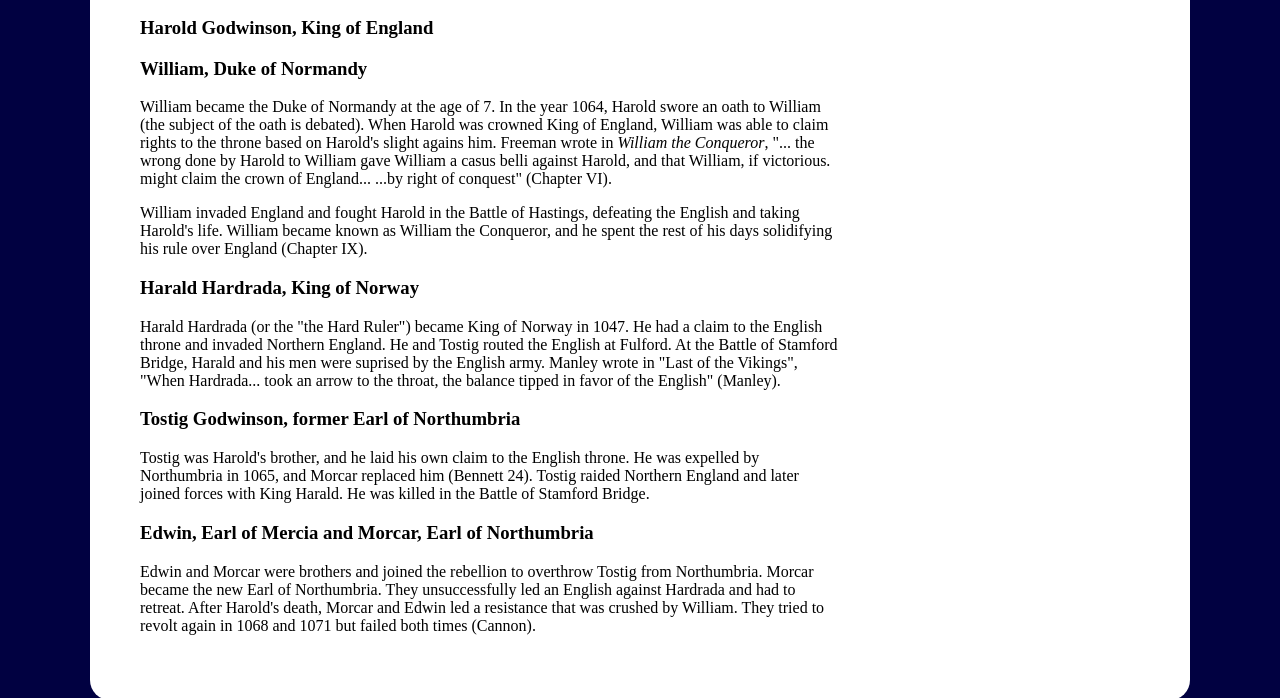
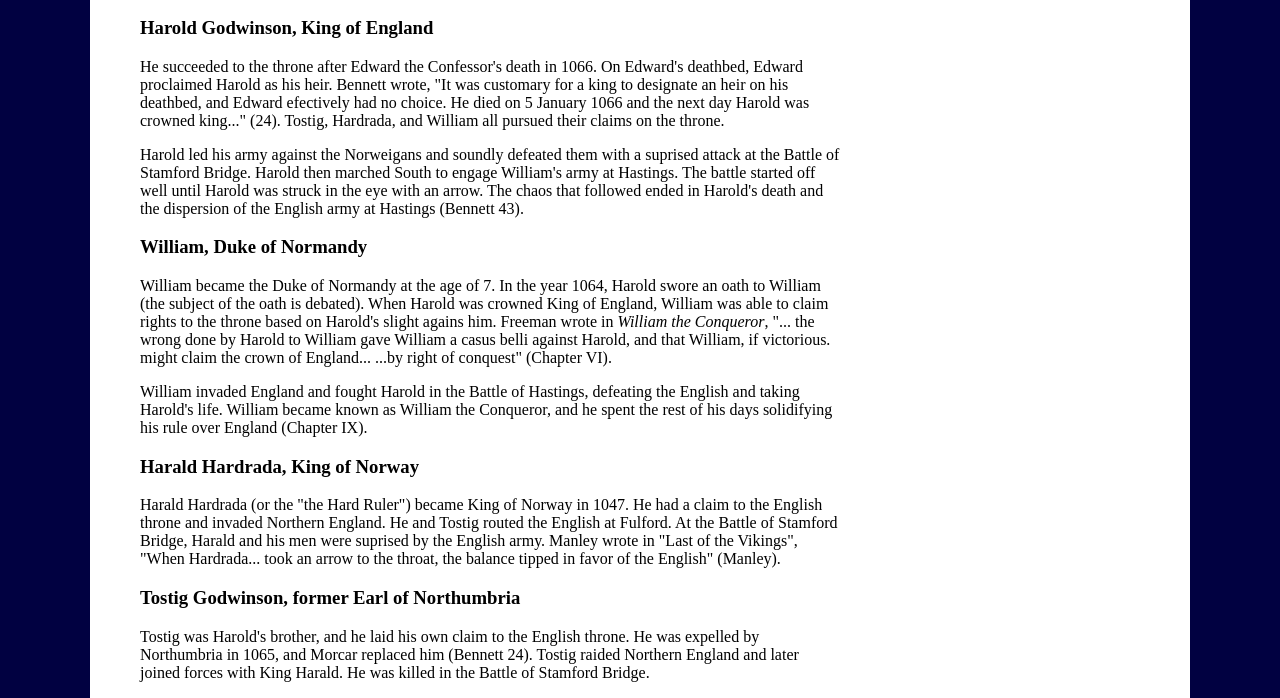
Before and after one commit to PlayitLOUD73/TheConquestofEnglandVisualized, a plain HTML site: page people/people.html in a window 1280 px wide. Shown: the part 138-836 px from the top of the page. Drawn offline with Linux system fonts and the light colour scheme.

Commit message:
Finished people section.

```diff
--- a/header.js
+++ b/header.js
@@ -15,7 +15,6 @@ class Header extends HTMLElement {
               <div class="dropdown-content">
                 <a href="/map/map1066.html">1066 Map</a>
                 <a href="/map/mapHastings.html">Battle of Hastings Map</a>
-                <a href="#">Link 3</a>
               </div>
             </div>
             <a href="/timeline/timeline.html">Timeline</a>
--- a/people/people.html
+++ b/people/people.html
@@ -7,10 +7,21 @@
     </head>
     <body>
         <header-component></header-component>
-        <div class="foreground" style="min-height:750px">
+        <div class="foreground" style="min-height:900px">
             <div style="width:700px">
                 <h2 style="color:black">People</h2>
                 <h3>Harold Godwinson, King of England</h3>
+                <p>
+                    He succeeded to the throne after Edward the Confessor's death in 1066. On Edward's deathbed,
+                    Edward proclaimed Harold as his heir. Bennett wrote, "It was customary for a king to designate
+                    an heir on his deathbed, and Edward efectively had no choice. He died on 5 January 1066 and the next day Harold
+                    was crowned king..." (24). Tostig, Hardrada, and William all pursued their claims on the throne. </p>
+                    <p>Harold led his army against the Norweigans and soundly
+                    defeated them with a suprised attack at the Battle of Stamford Bridge. Harold then marched South
+                    to engage William's army at Hastings. The battle started off well until Harold was struck in the
+                    eye with an arrow. The chaos that followed ended in Harold's death and the dispersion of the
+                    English army at Hastings (Bennett 43).
+                </p>
                 <h3>William, Duke of Normandy</h3>
                 <p>William became the Duke of Normandy at the age of 7. In the year 1064, Harold swore an oath
                     to William (the subject of the oath is debated). When Harold was crowned King of England,
```
